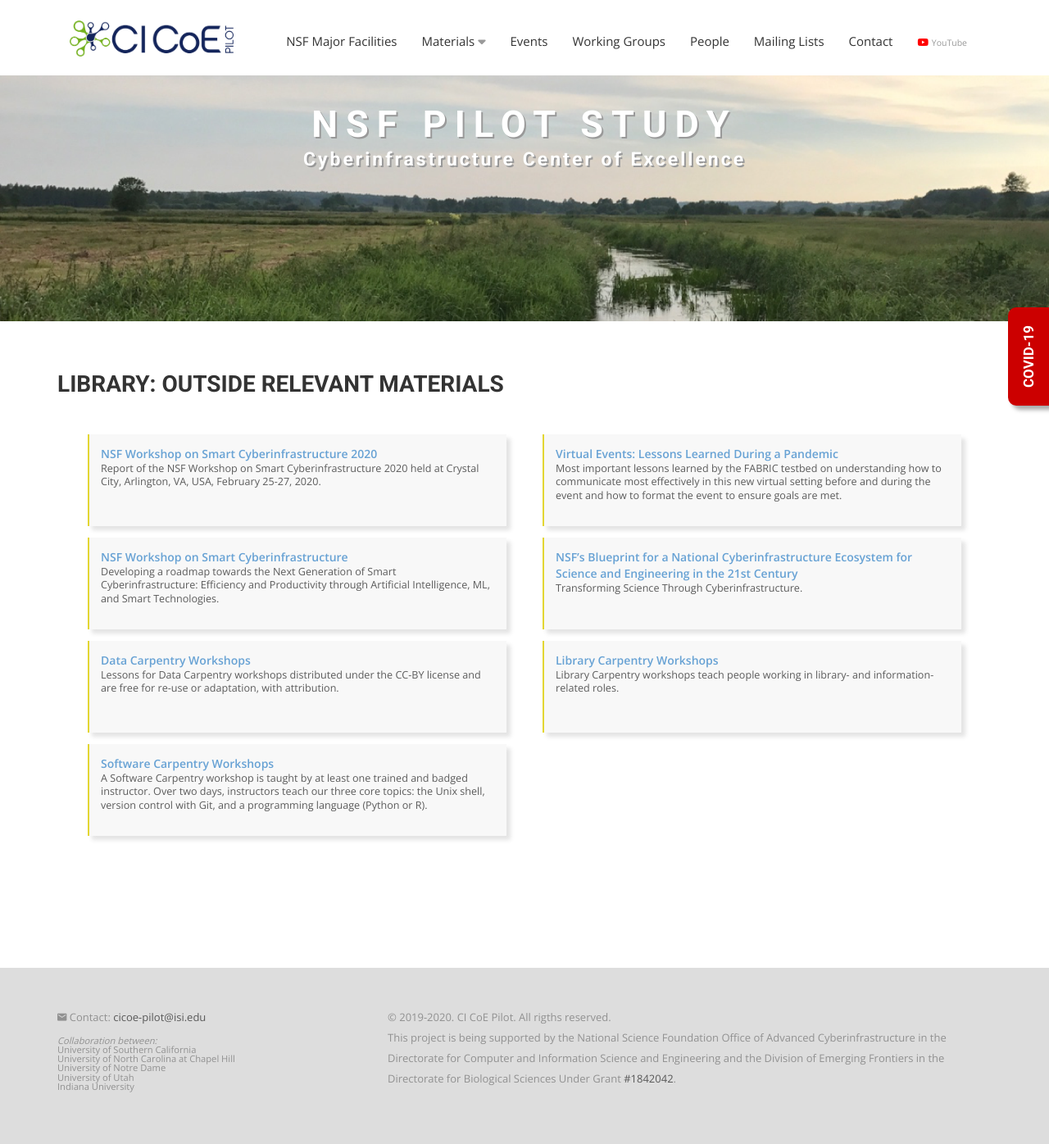
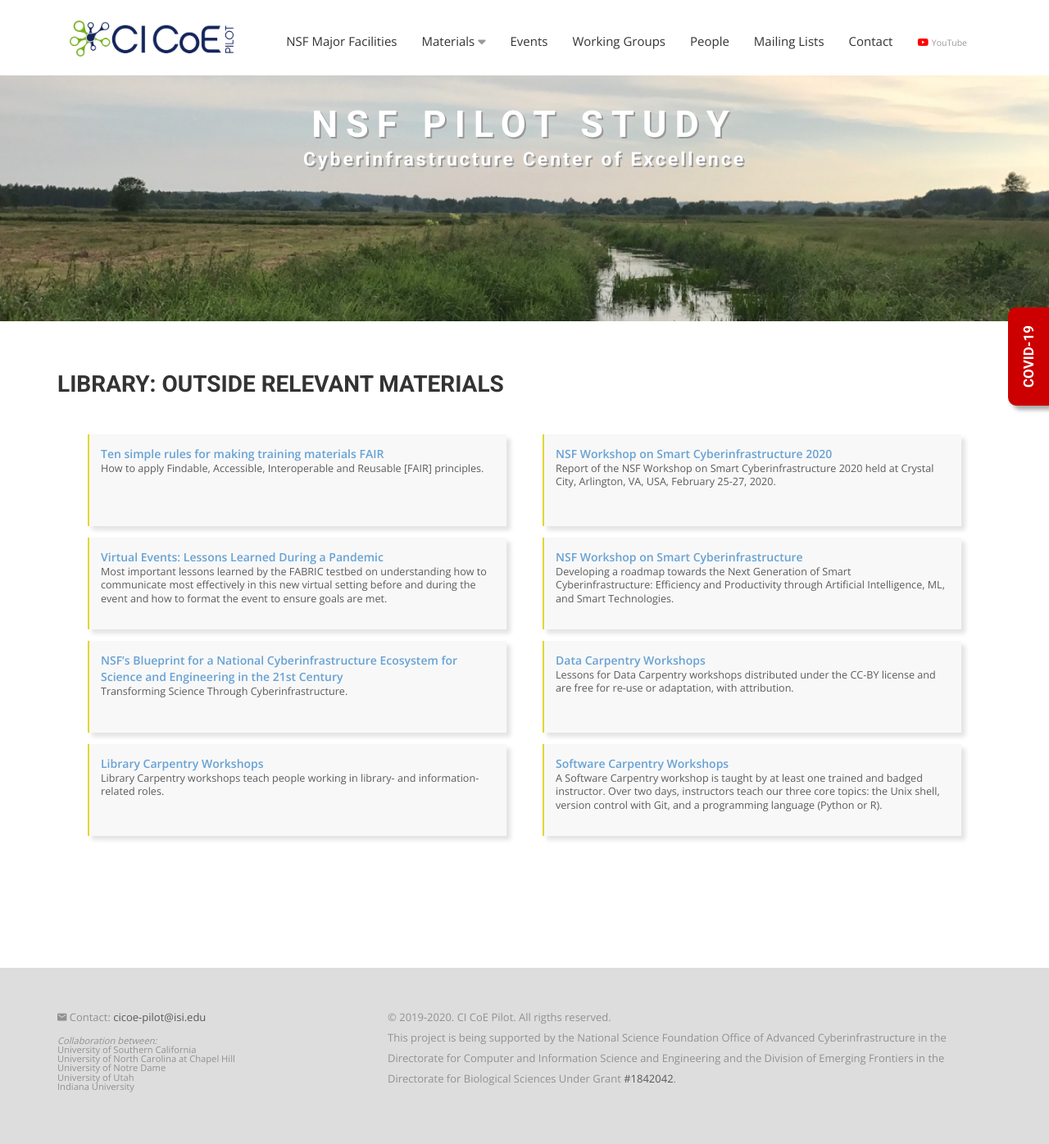
Before and after one commit to cicoe/cicoe.github.io, a Jekyll site: the page built from library_materials.html, in a window 1280 px wide. Shown: the whole page at 82% size. Built offline with Jekyll 4.4.1, drawn with Linux system fonts in a browser that asks for light colours; nearby versions of some CDN libraries; some web fonts are replaced.

Commit message:
adding FAIR 10 simple rules

```diff
--- a/_data/library_materials.yml
+++ b/_data/library_materials.yml
@@ -1,3 +1,7 @@
+- title: "Ten simple rules for making training materials FAIR"
+  url: "https://journals.plos.org/ploscompbiol/article?id=10.1371/journal.pcbi.1007854#abstract0"
+  description: "How to apply Findable, Accessible, Interoperable and Reusable [FAIR] principles."
+
 - title: "NSF Workshop on Smart Cyberinfrastructure 2020"
   url: "http://smartci.sci.utah.edu/images/resources/NSFCI2020report_final3_published.pdf"
   description: "Report of the NSF Workshop on Smart Cyberinfrastructure 2020 held at Crystal City, Arlington, VA, USA, February 25-27, 2020."
```
